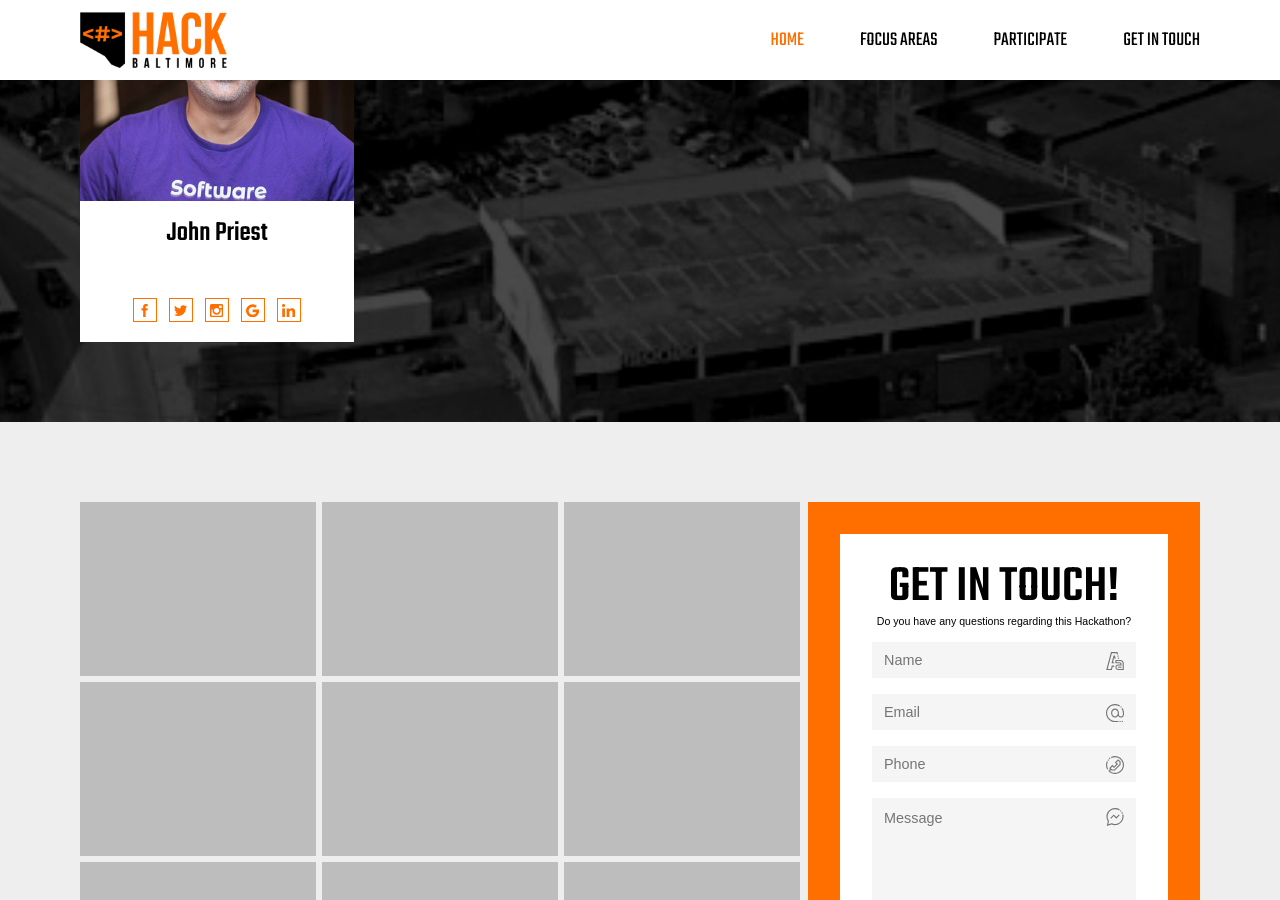
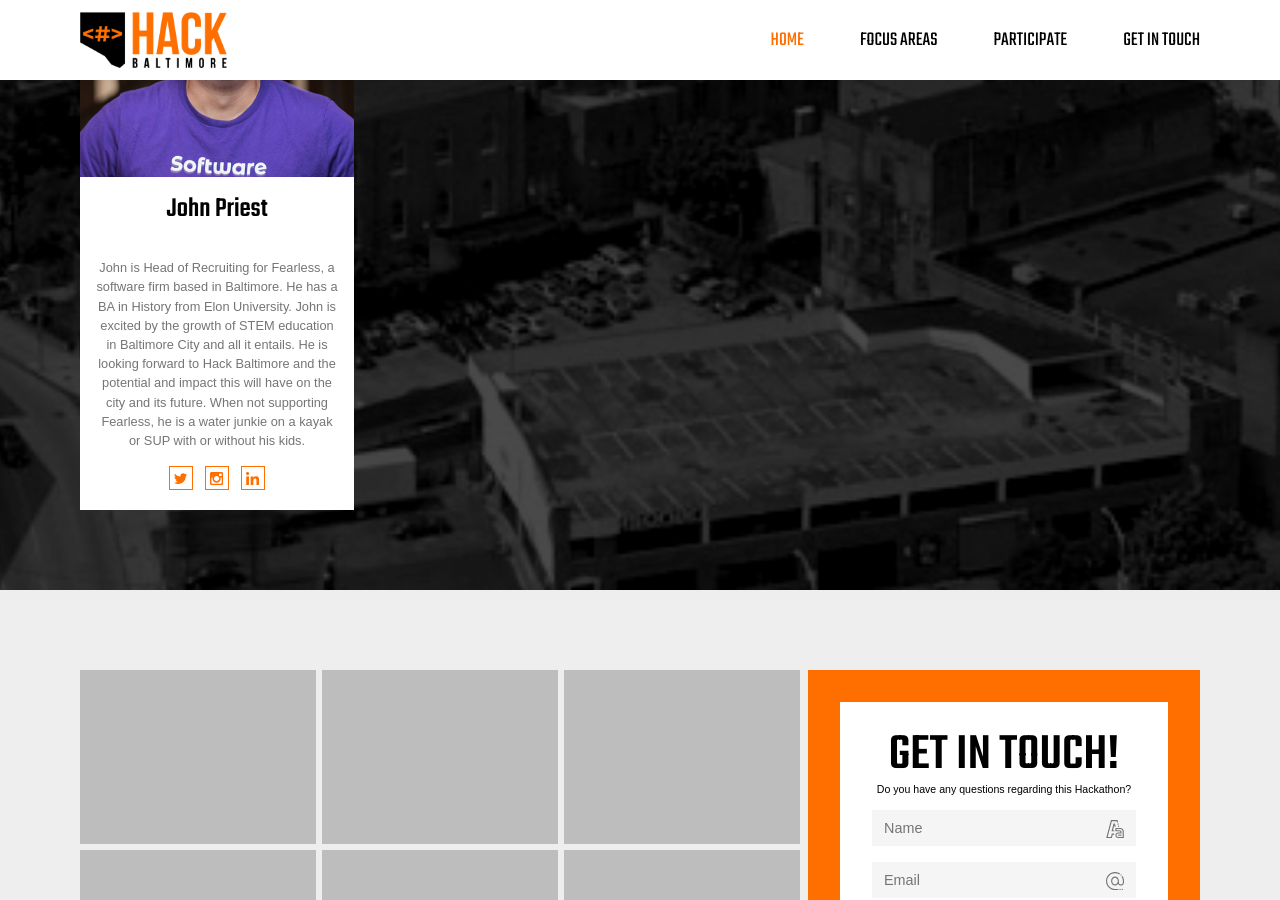
Before and after one commit to BaltimoreCity/HackBaltimore, a Jekyll site: the page built from getintouch.html, in a window 1280 px wide and 900 px high, scrolled down 1970 px. Built offline with Jekyll 4.4.1, drawn with Linux system fonts in a browser that asks for light colours; some web fonts are replaced.

Commit message:
Changes for Issues 27 and 28

```diff
--- a/_data/organizers.json
+++ b/_data/organizers.json
@@ -2,46 +2,91 @@
    {
       "name": "Delali Dzirasa",
       "bio": "Delali is Founder and President of Fearless Solutions, a software firm based out of Baltimore. Delali graduated with a B.S. in Computer Engineering from the University of Maryland, Baltimore County (UMBC) in 2004 and has over a decade of experience leading agile software teams and programs. He founded Fearless in 2009. Delali strives to make a difference in technology and his surrounding community. He currently resides with his family in Baltimore City, where he is passionate about increasing the rate of city youth heading into STEM fields.",
-      "image": "dzirasa_delali.jpg"
+      "image": "dzirasa_delali.jpg",
+      "facebook": "https://www.facebook.com/delalid",
+      "twitter": "https://twitter.com/fearlessbmore",
+      "instagram": "https://www.instagram.com/fearlessbmore/",
+      "linkedin": "https://www.linkedin.com/in/delalidzirasa/",
+      "google": null
    },
    {
       "name": "Dianne Conley",
       "bio": "Dianne oversees operations at Code in the Schools, a non-profit that empowers Baltimore youth by expanding access to computer science education. She joined the organization after a career in the tech industry, before which she painted murals and managed a bookstore.  She lives in Wyman Park with her dog Dave.",
-      "image": "dianne_conley.jpg"
+      "image": "dianne_conley.jpg",
+      "facebook": "https://www.facebook.com/dianne.conley",
+      "twitter": "https://twitter.com/dianneconley",
+      "instagram": "https://www.instagram.com/dconley01/",
+      "linkedin": "https://www.linkedin.com/in/dianneconley/",
+      "google": null
    },
    {
       "name": "Yair Flicker",
       "bio": "Yair Flicker is the President of SmartLogic, a consulting company that builds custom web and mobile-based software products. SmartLogic's clients include STAQ, OrderUp, RedOwl Analytics, NewsUp, DinnerTime, and several other area startups. Yair was a co-founder and director of TeamPassword (acquired by Jungle Disk in Q1 2018), and a director of ETC and MIDC. Yair received BS/MSE degrees in Computer Science from Johns Hopkins University.",
-      "image": "yair-flicker.jpg"
+      "image": "yair-flicker.jpg",
+      "facebook": "https://www.facebook.com/yflicker",
+      "twitter": "https://twitter.com/yflicker",
+      "instagram": null,
+      "linkedin": "https://www.linkedin.com/in/yflicker/",
+      "google": null
    },
    {
       "name": "Chelsea Keene",
       "bio": "Chelsea is the operations manager for SmartLogic. Since being at SmartLogic, she has successfully run the Baltimore Women in Tech (BWiT) Micro Grants Program, which provides seed funding to budding female entrepreneurs, twice. Currently, she is working in addition to being enrolled in the M.S. Negotiations and Conflict Management program at the University of Baltimore. If she is not working or in school, you can find her volunteering with her sorority, Alpha Chi Omega.",
-      "image": "chelsea-keene.jpg"
+      "image": "chelsea-keene.jpg",
+      "facebook": null,
+      "twitter": "https://twitter.com/stinkletone",
+      "instagram": "https://www.instagram.com/dev_dress/",
+      "linkedin": "https://www.linkedin.com/in/chelsea-keene-63190198/",
+      "google": null
    },
    {
       "name": "Jet Lu",
       "bio": "I like to think of myself as an enabler. I enjoy enabling teams, technology, and operating efficiency, and I am passionate about delivering solutions. With a software engineering background, my passion grew from a single contributor, to making enterprise impact by transitioning organizations.  I am super excited about our Digital Transformation strategy and working with teams in Baltimore as we transform the existing BCIT operating model into a business solutions service provider.On a personal level, I am a father of two -- Mason and Brielle. Mason loves robots and Brielle satellites big brother like there's no tomorrow.  Both have endless energies that takes all of mine away from any other hobbies. Except if I can sneak out to the driving range.",
-      "image": "jet-lu.jpg"
+      "image": "jet-lu.jpg",
+      "facebook": null,
+      "twitter": "https://twitter.com/imjetlu",
+      "instagram": null,
+      "linkedin": "https://www.linkedin.com/in/jetlu/",
+      "google": null
    },
    {
       "name": "Karina Mandell",
       "bio": "Karina Mandell was born in Ukraine and immigrated to Baltimore. She grew up in Pikesville and went on to study at St. Mary's College of Maryland. After a few years in the field she switched from social work to social entrepreneurship. Green Smart Cities is working to create a sustainable community, an EcoDistrict, within Baltimore. In addition, Sync The City is a tech startup that offers a marketplace for companies looking to share resources and partner on mutually aligned projects.",
-      "image": "karina-mandell.jpg"
+      "image": "karina-mandell.jpg",
+      "facebook": "https://www.facebook.com/delalid",
+      "twitter": "https://twitter.com/fearlessbmore",
+      "instagram": "https://www.instagram.com/fearlessbmore/",
+      "linkedin": "https://www.linkedin.com/in/delalidzirasa/",
+      "google": null
    },
    {
       "name": "Katelyn McCauley",
       "bio": "Katelyn McCauley is Deputy Chief of Staff for Baltimore City Office of Information and Technology. Katelyn began her pursuit in the public sector four years ago, after testing the waters in the legal industry. She finds great satisfaction in public service and enjoys working in local government. With a background in Emergency Management, Katelyn understands the importance in collaboration, it is with this understanding that she seeks to build strong relationships with internal and external stakeholders for the betterment of the community. Katelyn is a Philadelphia native, her passions outside of public service include rowing, reading, and traveling. She is currently in a dual degree program at UMBC seeking her BA in Political Science, and a Master’s in Public Policy.",
-      "image": "katelyn-mccauley.jpg"
+      "image": "katelyn-mccauley.jpg",
+      "facebook": "https://www.facebook.com/katelyn.mccauley",
+      "twitter": null,
+      "instagram": "https://www.instagram.com/kmccauely15/",
+      "linkedin": "https://www.linkedin.com/in/katelynmccauley/",
+      "google": null
    },
    {
       "name": "Melanie Shimano",
       "bio": "Melanie Shimano is the Director and Founder of the Food Computer Program in Baltimore City Public Schools and the Data Automation & Technology Analyst for Baltimore City’s Department of General Services. Her work focuses on effectively implementing technology when designing solutions to community challenges and fostering this mentality by  providing meaningful and innovative STEM education for Baltimore City students. Melanie was most recently featured as a speaker at SXSW, SXSW EDU, and PyCon UK where she lead sessions about the importance of using open-source technology in education and aligning these projects with education standards and civic engagement. Her work has been featured in The Baltimore Sun, The Baltimore Mayor’s Newsletter, The Johns Hopkins Magazine, and The Johns Hopkins Engineering Magazine, and she has received several grants for her entrepreneurial efforts—most recently, from Constellation Energy Group and the Baltimore City Office of Sustainability to continue STEM and Food Systems programming.Melanie holds both an M.S. in Engineering Management and a B.S. in Chemical & Biomolecular Engineering from the Johns Hopkins University",
-      "image": "melanie-shimano.jpg"
+      "image": "melanie-shimano.jpg",
+      "facebook": null,
+      "twitter": null,
+      "instagram": null,
+      "linkedin": null,
+      "google": null
    },
    {
       "name": "John Priest",
-      "bio": null,
-      "image": "john-priest.jpg"
+      "bio": "John is Head of Recruiting for Fearless, a software firm based in Baltimore. He has a BA in History from Elon University. John is excited by the growth of STEM education in Baltimore City and all it entails. He is looking forward to Hack Baltimore and the potential and impact this will have on the city and its future. When not supporting Fearless, he is a water junkie on a kayak or SUP with or without his kids.",
+      "image": "john-priest.jpg",
+      "facebook": null,
+      "twitter": "https://twitter.com/fearlessbmore",
+      "instagram": "https://www.instagram.com/fearlessbmore/",
+      "linkedin": "https://www.linkedin.com/in/priestjohn/",
+      "google": null
    }
 ]
--- a/getintouch.html
+++ b/getintouch.html
@@ -18,31 +18,42 @@
           <h5 class="getintouch-organizers__info_h5">&nbsp;</h5>
           <p class="getintouch-organizers__info_p">{{ member.bio }}</p>
           <div class="getintouch-organizers__info_social">
-            <a href="#" class="getintouch-organizers__info_link" target="_blank" rel="noopener">
+            {% if member.facebook != null %}
+            <a href="{{ member.facebook }}" class="getintouch-organizers__info_link" target="_blank" rel="noopener">
               <svg class="getintouch-organizers__info_icon">
                 <use xlink:href="icons/icons.svg#footer-facebook" />
               </svg>
             </a>
-            <a href="#" class="getintouch-organizers__info_link" target="_blank" rel="noopener">
+            {% endif %}
+            {% if member.twitter != null %}
+            <a href="{{ member.twitter }}" class="getintouch-organizers__info_link" target="_blank" rel="noopener">
               <svg class="getintouch-organizers__info_icon">
                 <use xlink:href="icons/icons.svg#footer-twitter" />
               </svg>
             </a>
-            <a href="#" class="getintouch-organizers__info_link" target="_blank" rel="noopener">
+            {% endif %}
+            {% if member.instagram != null %}
+            <a href="{{ member.instagram }}" class="getintouch-organizers__info_link" target="_blank" rel="noopener">
               <svg class="getintouch-organizers__info_icon">
                 <use xlink:href="icons/icons.svg#footer-instagram" />
               </svg>
             </a>
-            <a href="#" class="getintouch-organizers__info_link" target="_blank" rel="noopener">
+            {% endif %}
+            {% if member.google != null %}
+            <a href="{{ member.google }}" class="getintouch-organizers__info_link" target="_blank" rel="noopener">
               <svg class="getintouch-organizers__info_icon">
                 <use xlink:href="icons/icons.svg#footer-google" />
               </svg>
             </a>
-            <a href="#" class="getintouch-organizers__info_link" target="_blank" rel="noopener">
+            {% endif %}
+            {% if member.linkedin != null %}
+            <a href="{{ member.linkedin }}" class="getintouch-organizers__info_link" target="_blank" rel="noopener">
               <svg class="getintouch-organizers__info_icon">
                 <use xlink:href="icons/icons.svg#footer-linkedin" />
               </svg>
             </a>
+            {% endif %}
+
           </div>
         </div>
       </li>
```
